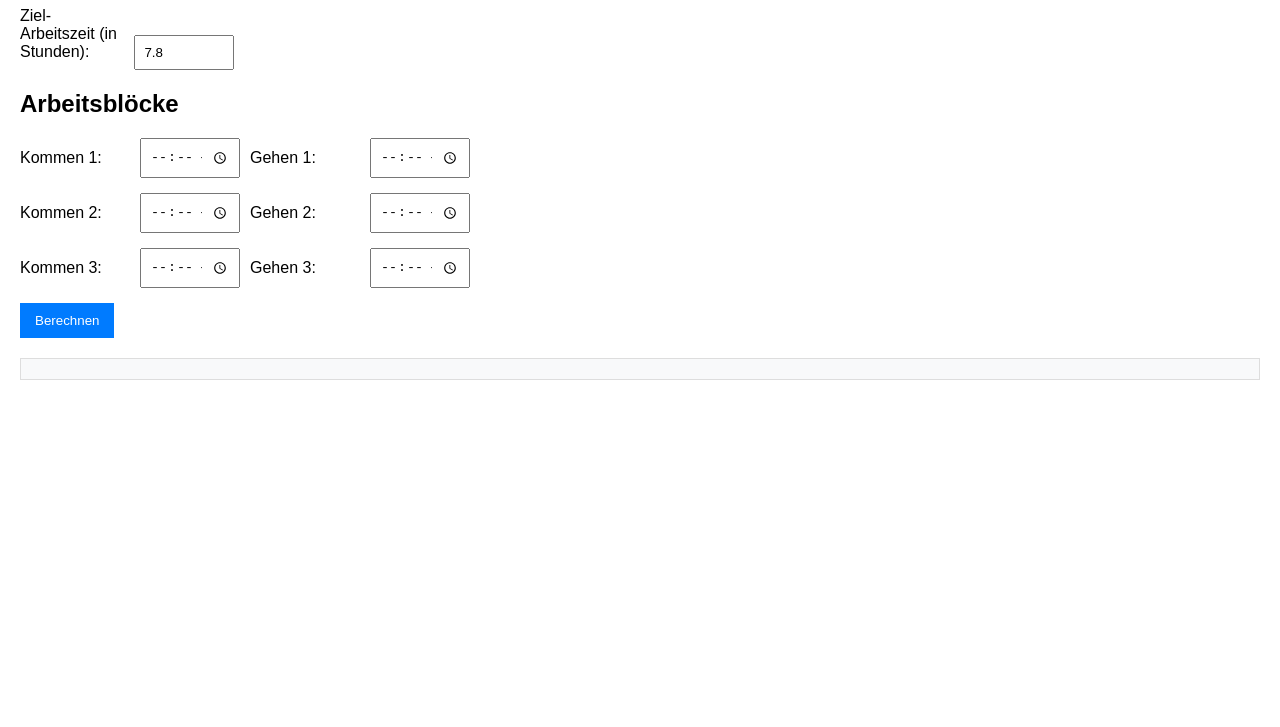
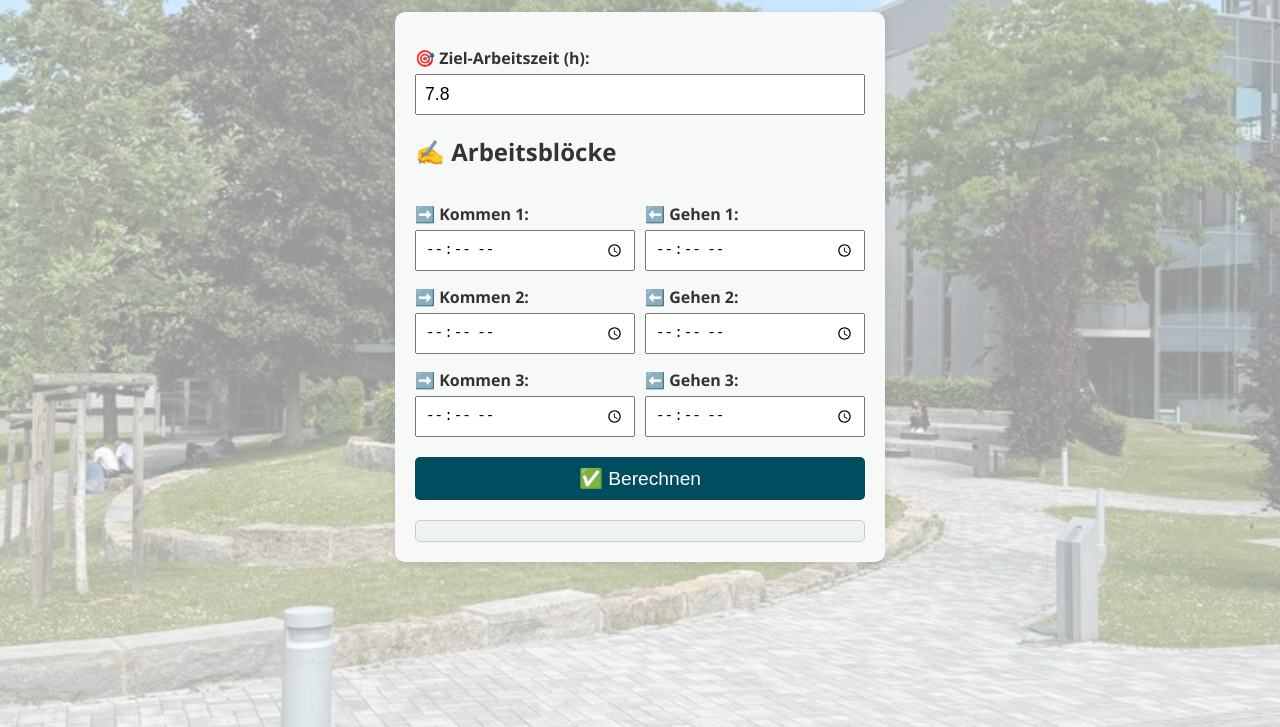
Before and after one commit to benvino07/arbeitszeitrechner, a plain HTML site: page index.html in a window 1280 px wide. Shown: the part 73-800 px from the top of the page. Drawn offline with Linux system fonts and the light colour scheme.

Commit message:
style und wetter

```diff
--- a/index.html
+++ b/index.html
@@ -1,85 +1,138 @@
 <!DOCTYPE html>
 <html lang="de">
 <head>
-    <meta charset="UTF-8">
-    <meta name="viewport" content="width=device-width, initial-scale=1.0">
+  <meta charset="UTF-8" />
+  <meta name="viewport" content="width=device-width, initial-scale=1.0" />
   <title>Arbeitszeitrechner</title>
   <style>
+    html, body {
+      height: 100%;
+      margin: 0;
+      padding: 0;
+    }
     body {
-            font-family: Arial, sans-serif;
-            margin: 20px;
+      font-family: 'Segoe UI', Tahoma, Geneva, Verdana, sans-serif;
+      background: url('tullastr.jpg') no-repeat center center fixed;
+      background-size: cover;
+      color: #333;
+      display: flex;
+      flex-direction: column;
+      align-items: center;
     }
-        .form-group {
-            margin-bottom: 15px;
+    body::before {
+      content: "";
+      position: fixed;
+      top: 0; left: 0;
+      width: 100%; height: 100%;
+      background: rgba(255,255,255,0.6);
+      z-index: -1;
+    }
+    h1 {
+      text-align: center;
+      font-size: 1.6em;
+      margin: 20px 0;
+    }
+    main {
+      background: #f7f9f9;
+      border-radius: 10px;
+      padding: 20px;
+      max-width: 450px;
+      width: 90%;
+      box-shadow: 0 2px 8px rgba(0,0,0,0.1);
+      margin-top: 10px;
     }
     label {
-            display: inline-block;
-            width: 100px;
-            margin-right: 10px;
+      display: block;
+      margin-top: 15px;
+      font-weight: bold;
     }
-        input {
+    input[type="number"], input[type="time"] {
+      font-size: 1.1em;
+      width: 100%;
       padding: 8px;
-            width: 100px;
+      margin-top: 5px;
       box-sizing: border-box;
     }
     .time-row {
-            display: flex;
+      display: grid;
+      grid-template-columns: 1fr 1fr;
+      gap: 10px;
       align-items: center;
-            gap: 10px;
     }
     button {
-            padding: 10px 15px;
-            background-color: #007bff;
-            color: #fff;
+      font-size: 1.2em;
+      width: 100%;
+      padding: 10px;
+      margin-top: 20px;
+      background: #004d60;
+      color: white;
       border: none;
+      border-radius: 5px;
       cursor: pointer;
     }
     button:hover {
-            background-color: #0056b3;
+      background: #0a6b74;
     }
     .result {
       margin-top: 20px;
       padding: 10px;
-            background-color: #f8f9fa;
-            border: 1px solid #ddd;
+      background-color: #eef2f2;
+      border: 1px solid #ccc;
+      border-radius: 5px;
+      font-size: 0.95em;
     }
   </style>
 </head>
 <body>
-    <h1>Arbeitszeitrechner</h1>
-    <div class="form-group">
-        <label for="targetHours">Ziel-Arbeitszeit (in Stunden):</label>
+
+  <h1>🕒 Arbeitszeitrechner</h1>
+
+  <main>
+    <label for="targetHours">🎯 Ziel-Arbeitszeit (h):</label>
     <input type="number" id="targetHours" value="7.8" step="0.1">
+
+    <h2>✍️ Arbeitsblöcke</h2>
+
+    <div class="time-row">
+      <div>
+        <label for="start1">➡️ Kommen 1:</label>
+        <input type="time" id="start1">
+      </div>
+      <div>
+        <label for="end1">⬅️ Gehen 1:</label>
+        <input type="time" id="end1">
+      </div>
     </div>
 
-    <h2>Arbeitsblöcke</h2>
-    <div class="form-group time-row">
-        <label for="start1">Kommen 1:</label>
-        <input type="time" id="start1">
-        <label for="end1">Gehen 1:</label>
-        <input type="time" id="end1">
+    <div class="time-row">
+      <div>
+        <label for="start2">➡️ Kommen 2:</label>
+        <input type="time" id="start2">
+      </div>
+      <div>
+        <label for="end2">⬅️ Gehen 2:</label>
+        <input type="time" id="end2">
+      </div>
     </div>
 
-    <div class="form-group time-row">
-        <label for="start2">Kommen 2:</label>
-        <input type="time" id="start2">
-        <label for="end2">Gehen 2:</label>
-        <input type="time" id="end2">
+    <div class="time-row">
+      <div>
+        <label for="start3">➡️ Kommen 3:</label>
+        <input type="time" id="start3">
+      </div>
+      <div>
+        <label for="end3">⬅️ Gehen 3:</label>
+        <input type="time" id="end3">
+      </div>
     </div>
 
-    <div class="form-group time-row">
-        <label for="start3">Kommen 3:</label>
-        <input type="time" id="start3">
-        <label for="end3">Gehen 3:</label>
-        <input type="time" id="end3">
-    </div>
-
-    <button onclick="calculate()">Berechnen</button>
+    <button onclick="calculate()">✅ Berechnen</button>
 
     <div class="result" id="output"></div>
+  </main>
 
   <script>
-        function calculate() {
+    async function calculate() {
       const targetHours = parseFloat(document.getElementById("targetHours").value) || 0;
       const targetMinutes = Math.round(targetHours * 60);
 
@@ -91,41 +144,62 @@
 
       let totalMinutes = 0;
       let lastEndTime = null;
-            let outputHTML = "<h3>Auswertung:</h3>";
+      let outputHTML = "<h3>📊 Auswertung:</h3>";
 
       blocks.forEach((block, index) => {
         if (block.start && block.end) {
           const start = new Date(`1970-01-01T${block.start}:00`);
           const end = new Date(`1970-01-01T${block.end}:00`);
-                    const duration = (end - start) / (1000 * 60); // Dauer in Minuten
+          const duration = (end - start) / (1000 * 60);
           totalMinutes += duration;
           lastEndTime = end;
-                    outputHTML += `<p>Block ${index + 1}: ${Math.floor(duration / 60)} Stunden und ${duration % 60} Minuten gearbeitet.</p>`;
+          outputHTML += `<p>🗂️ Block ${index + 1}: ${Math.floor(duration / 60)} Std ${duration % 60} Min.</p>`;
         } else if (block.start && !block.end) {
           const start = new Date(`1970-01-01T${block.start}:00`);
-                    lastEndTime = start; // Setze den Startzeitpunkt als Referenz
+          lastEndTime = start;
         } else {
-                    outputHTML += `<p>Block ${index + 1}: nicht vollständig eingetragen.</p>`;
+          outputHTML += `<p>⚠️ Block ${index + 1}: unvollständig.</p>`;
         }
       });
 
-            outputHTML += `<p>Gesamtzeit: ${Math.floor(totalMinutes / 60)} Stunden und ${totalMinutes % 60} Minuten.</p>`;
+      outputHTML += `<p>⏱️ Gesamtzeit: ${Math.floor(totalMinutes / 60)} Std ${totalMinutes % 60} Min.</p>`;
 
       const difference = totalMinutes - targetMinutes;
 
       if (difference >= 0) {
-                outputHTML += `<p>Du hast ${Math.floor(difference / 60)} Stunden und ${difference % 60} Minuten zu viel gearbeitet.</p>`;
+        outputHTML += `<p>✅ Du hast ${Math.floor(difference / 60)} Std ${difference % 60} Min mehr gearbeitet als geplant.</p>`;
       } else if (lastEndTime) {
         const remainingMinutes = Math.abs(difference);
         const adjustedEndTime = new Date(lastEndTime.getTime() + remainingMinutes * 60000);
         const endTimeString = adjustedEndTime.toTimeString().slice(0, 5);
-                outputHTML += `<p>Du musst bis ${endTimeString} arbeiten, um die Zielzeit zu erreichen.</p>`;
+        outputHTML += `<p>🕔 Um dein Ziel zu erreichen, müsstest du bis ca. ${endTimeString} bleiben.</p>`;
+
+        // Hole Wettervorhersage für Feierabend
+        try {
+          const forecastRes = await fetch('/api/forecast?city=Freiburg');
+          const forecastData = await forecastRes.json();
+          if (forecastData.list && forecastData.list.length > 0) {
+            // Suche nächste Vorhersage nach adjustedEndTime
+            const feierabend = forecastData.list.find(fc => {
+              const fcTime = new Date(fc.dt * 1000);
+              return fcTime >= adjustedEndTime;
+            }) || forecastData.list[0];
+
+            const desc = feierabend.weather[0].description;
+            const temp = feierabend.main.temp;
+            outputHTML += `<p>🌤️ Wetter bei Feierabend: ${desc}, ca. ${temp.toFixed(1)}°C.</p>`;
+          }
+        } catch (error) {
+          outputHTML += `<p>⚠️ Wettervorhersage nicht verfügbar.</p>`;
+        }
+
       } else {
-                outputHTML += `<p>Bitte trage eine gültige Startzeit ein, um die benötigte Endzeit zu berechnen.</p>`;
+        outputHTML += `<p>❗ Bitte trage mindestens eine gültige Startzeit ein.</p>`;
       }
 
       document.getElementById("output").innerHTML = outputHTML;
     }
   </script>
+
 </body>
 </html>
```
Lines whose indentation alone changed are shown as unchanged.
